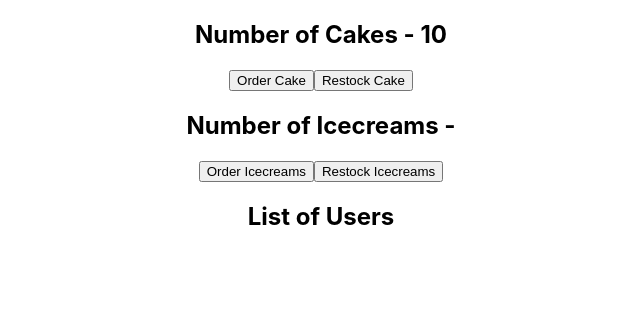
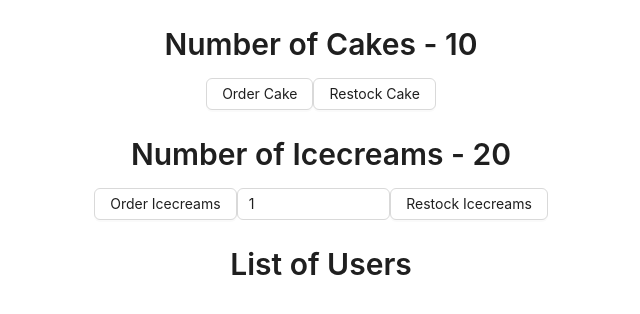
Before and after one commit to nishanthpkashyap/react-redux, a React (Create React App) app: page / in a window 1280 px wide. Shown: the top 314 px of the page, without its empty margins (319-959 px from the left). Built offline with nearby package versions, Linux system fonts and the light colour scheme.

Commit message:
useSelector, useDispatch and antd

```diff
--- a/package.json
+++ b/package.json
@@ -7,6 +7,7 @@
     "@testing-library/jest-dom": "^5.16.5",
     "@testing-library/react": "^13.4.0",
     "@testing-library/user-event": "^13.5.0",
+    "antd": "^5.6.2",
     "axios": "^1.4.0",
     "react": "^18.2.0",
     "react-dom": "^18.2.0",
--- a/src/features/cake/CakeView.jsx
+++ b/src/features/cake/CakeView.jsx
@@ -1,13 +1,17 @@
 import React from "react";
-import { useSelector } from "react-redux";
+import { useDispatch, useSelector } from "react-redux";
+import { cakeActions } from "./cakeSlice";
+import { Button, Typography } from "antd";
 
 export const CakeView = () => {
   const { no_of_cakes } = useSelector((state) => state.cake);
+  const dispatch = useDispatch()
+  const {order, restock} = cakeActions;
   return (
     <div>
-      <h2>Number of Cakes - {no_of_cakes}</h2>
-      <input type="button" value={"Order Cake"} onClick={{}} />
-      <input type="button" value={"Restock Cake"} onClick={{}} />
+      <Typography.Title level={2}>Number of Cakes - {no_of_cakes}</Typography.Title>
+      <Button onClick={()=>{dispatch(order())}}>Order Cake</Button>
+      <Button onClick={()=>{dispatch(restock(5))}}>Restock Cake</Button>
     </div>
   );
 };
--- a/src/features/cake/cakeSlice.js
+++ b/src/features/cake/cakeSlice.js
@@ -11,10 +11,16 @@ const {actions, reducer} = createSlice({
     initialState: INITIAL_STATE,
     reducers: {
         order: (state, action)=>{
-            state.no_of_cakes -= action.payload;
+            if(action.payload)
+                state.no_of_cakes -= action.payload;
+            else
+                state.no_of_cakes --;
         },
         restock: (state, action)=>{
-            state.no_of_cakes += action.payload;
+            if(action.payload)
+                state.no_of_cakes += action.payload;
+            else
+                state.no_of_cakes ++;
         }
     }
 });
--- a/src/features/ice-cream/IcecreamView.jsx
+++ b/src/features/ice-cream/IcecreamView.jsx
@@ -1,11 +1,19 @@
-import React from 'react'
+import React, { useState } from 'react'
+import { useSelector, useDispatch } from 'react-redux'
+import { icecreamActions } from "../ice-cream/icecreamSlice";
+import { Button, Input, Typography } from 'antd';
 
 export const IcecreamView = () => {
+  const {no_of_icecreams} = useSelector((state)=>state.icecream);
+  const [reStockValue, setRestockValue] = useState(1);
+  const dispatch = useDispatch();
+  const {order, restock} = icecreamActions;
   return (
     <div>
-        <h2>Number of Icecreams - </h2>
-        <input type="button" value={"Order Icecreams"} onClick={{}}/>
-        <input type="button" value={"Restock Icecreams"} onClick={{}}/>
+        <Typography.Title level={2}>Number of Icecreams - {no_of_icecreams}</Typography.Title>
+        <Button onClick={()=>{dispatch(order())}}>Order Icecreams</Button>
+        <Input type='number' style={{width: "12%"}} value={reStockValue} placeholder='Enter the restocking value' onChange={(e)=>{setRestockValue(()=>e.target.value)}}/>
+        <Button onClick={()=>{dispatch(restock(Number(reStockValue)))}}>Restock Icecreams</Button>
     </div>
   )
 }
--- a/src/features/ice-cream/icecreamSlice.js
+++ b/src/features/ice-cream/icecreamSlice.js
@@ -10,10 +10,16 @@ const {actions, reducer} = createSlice({
     initialState: INITIAL_STATE,
     reducers: {
         order: (state, action)=>{
-            state.no_of_icecreams -= action.payload
+            if(action.payload)
+                state.no_of_icecreams -= action.payload;
+            else
+                state.no_of_icecreams --;
         },
         restock: (state, action)=>{
-            state.no_of_icecreams += action.payload
+            if(action.payload)
+                state.no_of_icecreams += action.payload;
+            else
+                state.no_of_icecreams ++;
         }
     },
     //create a extraReducer to handle scenario where icecream is given for free if cake is ordered
--- a/src/features/users/UserView.jsx
+++ b/src/features/users/UserView.jsx
@@ -1,9 +1,18 @@
-import React from 'react'
+import React from "react";
+import { fetchUsersList } from "./usersSlice";
+import { useDispatch, useSelector } from "react-redux";
+import { Spin, Typography } from "antd";
 
 export const UserView = () => {
+  const { data, loading, error } = useSelector((state) => state.user);
+  const dispatch = useDispatch();
+  console.log("user data:\n", data);
   return (
     <div>
-        <h2>List of Users</h2>
+      <Typography.Title level={2} style={{cursor: "pointer"}} onClick={() => {dispatch(fetchUsersList())}}>List of Users</Typography.Title>
+      <Spin spinning={loading} tip="loading..." size="default">
+        {data.length > 0 ? ( data.map((user) => <li key={user}>{user}</li>)) : (<h4 style={{ color: "red" }}>{error}</h4>)}
+      </Spin>
     </div>
-  )
-}
+  );
+};
```
Also changed, not shown: 1 other file (tests, documents, lock files or other folders).
